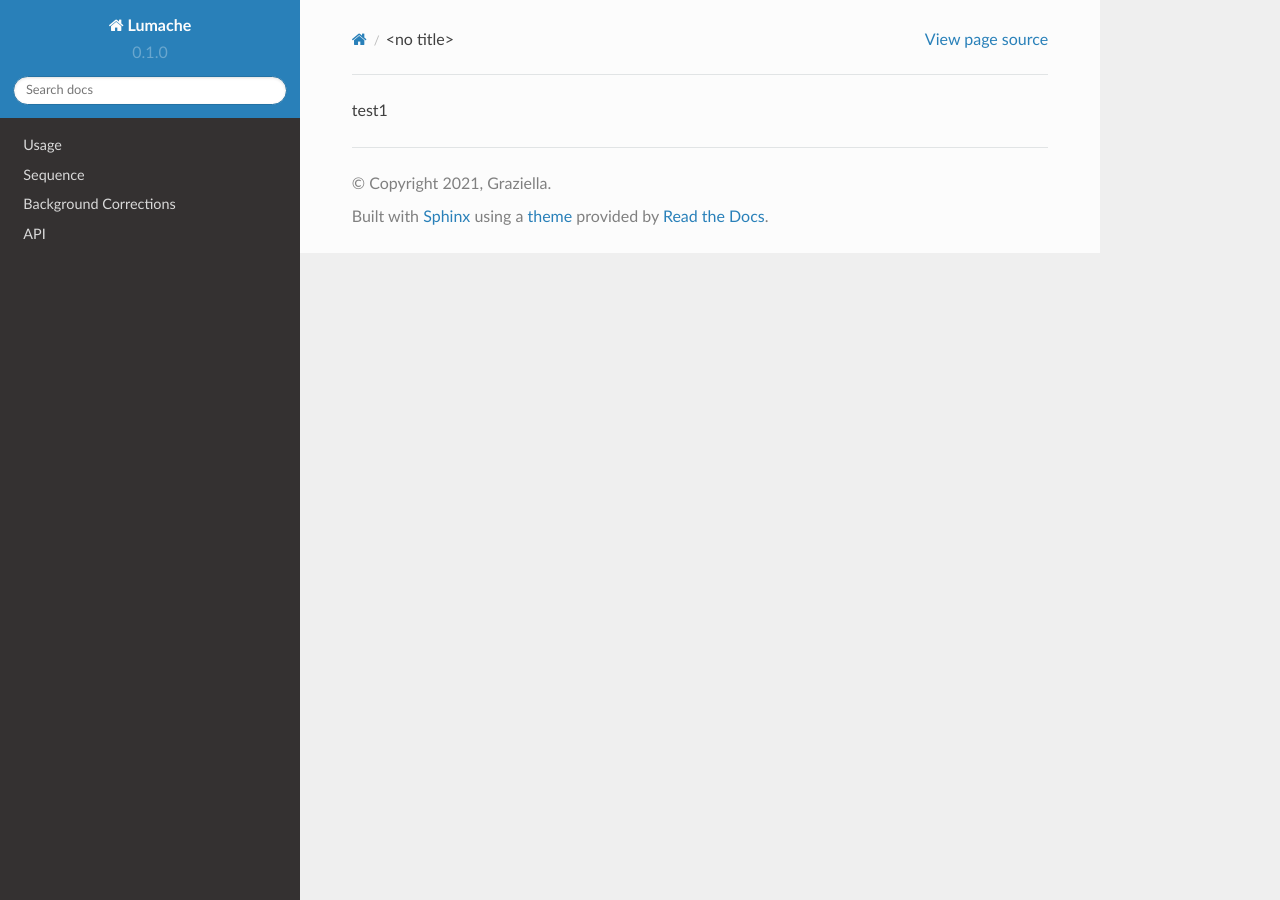
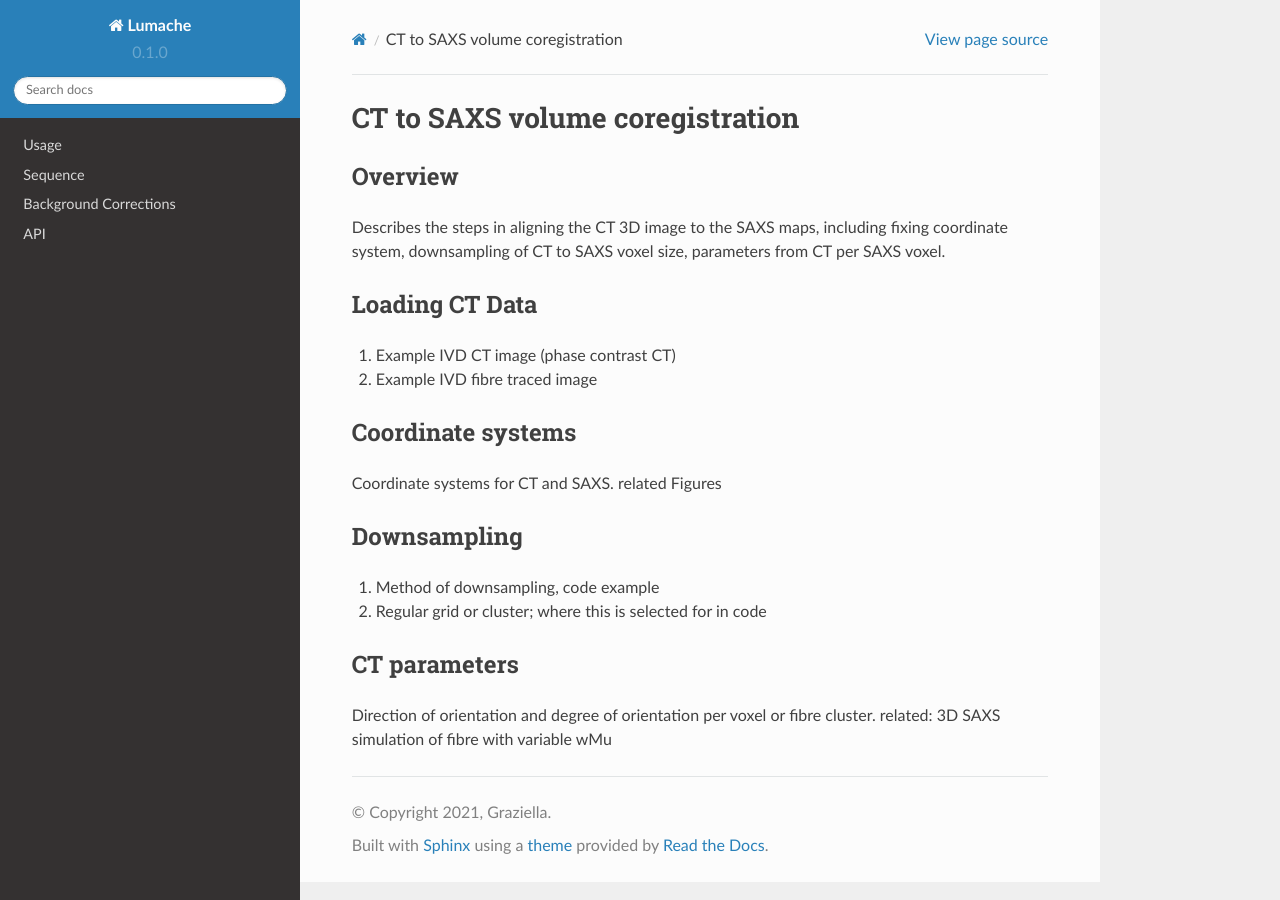
Before and after one commit to himadri111/saxs-docs-tutorial, a Sphinx documentation site: the page built from docs/source/coreg.rst, in a window 1280 px wide. Built offline with Sphinx 7.4.7 and the Read the Docs theme 2.0.0, drawn with Linux system fonts in a browser that asks for light colours.

Commit message:
Update coreg.rst

```diff
--- a/docs/source/coreg.rst
+++ b/docs/source/coreg.rst
@@ -1 +1,31 @@
-test1
+CT to SAXS volume coregistration
+==================================
+
+.. _Overview:
+
+Overview
+------------
+Describes the steps in aligning the CT 3D image to the SAXS maps, including fixing coordinate system, downsampling of CT to SAXS voxel size, parameters from CT per SAXS voxel.
+
+.. _ctdata:
+Loading CT Data
+----------------
+
+1. Example IVD CT image (phase contrast CT)
+2. Example IVD fibre traced image
+
+.. _coordinates:
+Coordinate systems
+-------------------
+Coordinate systems for CT and SAXS. related Figures
+
+.. _downsampling:
+Downsampling
+------------------
+1. Method of downsampling, code example
+2. Regular grid or cluster; where this is selected for in code
+
+.. _parameters:
+CT parameters
+--------------------
+Direction of orientation and degree of orientation per voxel or fibre cluster. related: 3D SAXS simulation of fibre with variable wMu
```
